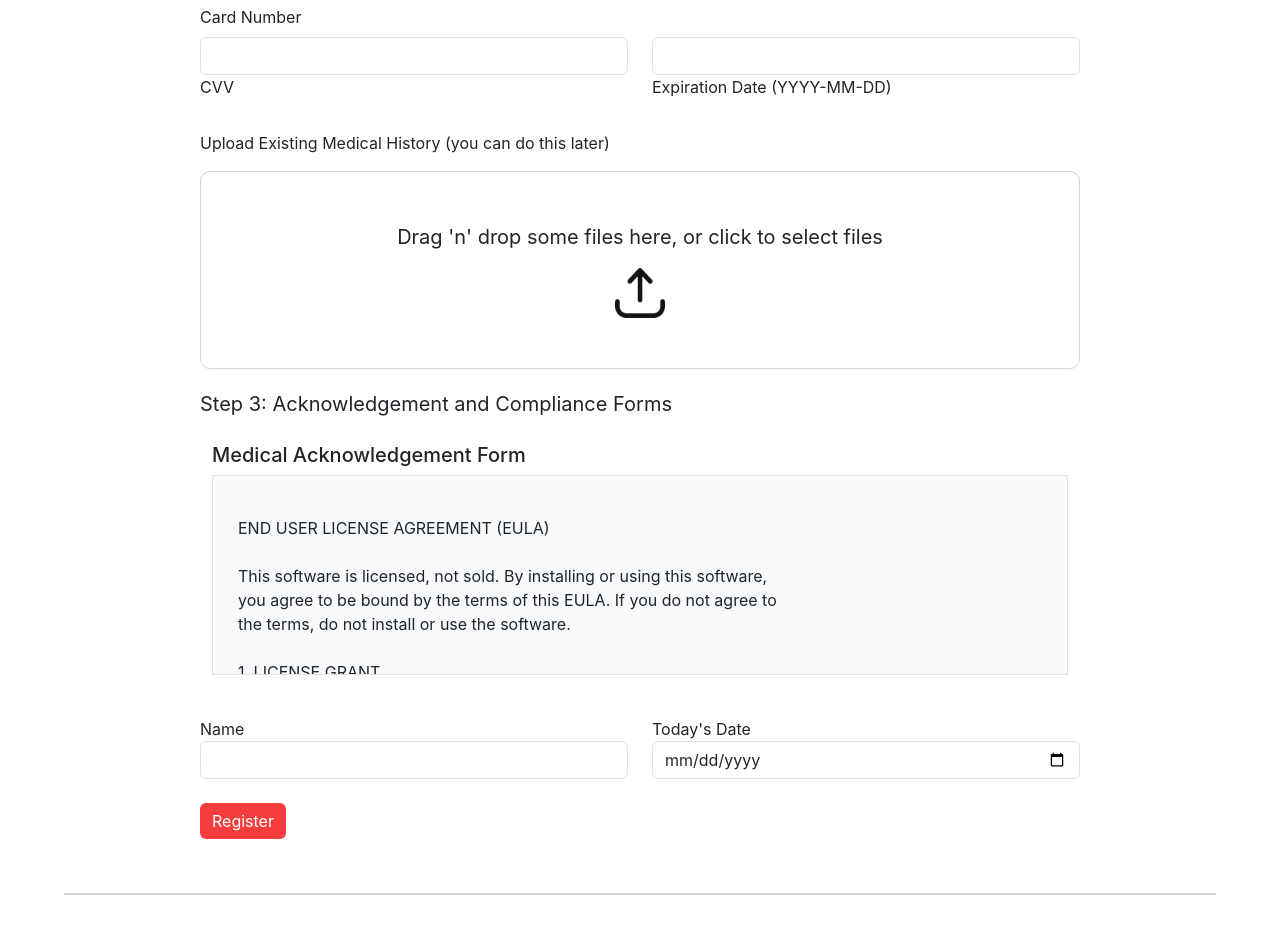
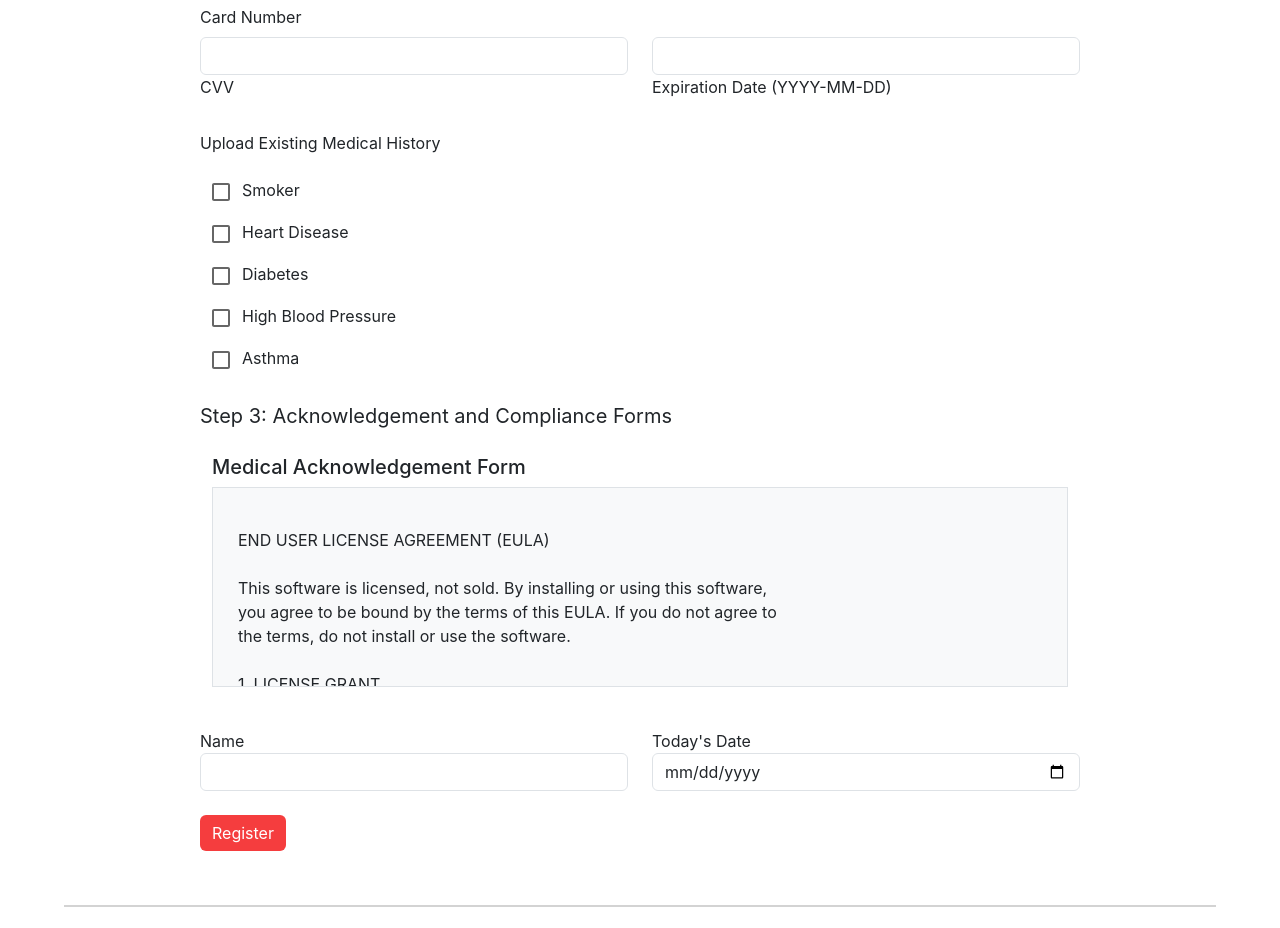
Before and after one commit to Chris8115/CS490-Group-1-Frontend, a React (Create React App) app: page /sign-up in a window 1280 px wide. Shown: the part 1480-2408 px from the top of the page. Built offline with nearby package versions, Linux system fonts and the light colour scheme; the HTML template or start-up script is replaced by a standard one.

Commit message:
changed medical condition to checkboxes instead of file upload

```diff
--- a/src/components/PatientForm.js
+++ b/src/components/PatientForm.js
@@ -5,8 +5,9 @@ import {
     MDBRow,
     MDBBtn
 } from 'mdb-react-ui-kit';
-import FileDropbox from './FileDropbox';
 import Eula from './Eula';
+import Checkbox from '@mui/material/Checkbox';
+
 
 function PatientForm() {
 
@@ -97,6 +98,37 @@ function PatientForm() {
         }
     };
 
+    const [medicalConditions, setMedicalConditions] = useState({
+        smoker: false,
+        heartDisease: false,
+        diabetes: false,
+        highBloodPressure: false,
+        asthma: false,
+    });
+
+    const handleConditionChange = (event) => {
+        const { name, checked } = event.target;
+        const updatedConditions = {
+            ...medicalConditions,
+            [name]: checked
+        };
+        setMedicalConditions(updatedConditions);
+
+        const selected = Object.entries(updatedConditions)
+            .filter(([_, value]) => value)
+            .map(([key]) =>
+                key
+                    .replace(/([A-Z])/g, ' $1')
+                    .replace(/^./, str => str.toUpperCase())
+            )
+            .join(', ');
+
+        setPatientData(prev => ({
+            ...prev,
+            medical_history: selected
+        }));
+    };
+
     return (
         <div className='patient-form'>
             <h2>Register as a patient</h2>
@@ -167,9 +199,23 @@ function PatientForm() {
                     </MDBCol>
                 </MDBRow>
 
-                <p className='step-descrip'>Upload Existing Medical History (you can do this later)</p>
-                <FileDropbox />
-
+                <p className='step-descrip'>Upload Existing Medical History</p>
+                <div className='mb-3'>
+                    {Object.entries(medicalConditions).map(([key, value]) => (
+                        <div key={key}>
+                            <label>
+                                <Checkbox
+                                    name={key}
+                                    checked={value}
+                                    onChange={handleConditionChange}
+                                />
+                                {key
+                                    .replace(/([A-Z])/g, ' $1')
+                                    .replace(/^./, str => str.toUpperCase())}
+                            </label>
+                        </div>
+                    ))}
+                </div>
                 <p className='step'>Step 3: Acknowledgement and Compliance Forms</p>
                 <Eula />
 
```
